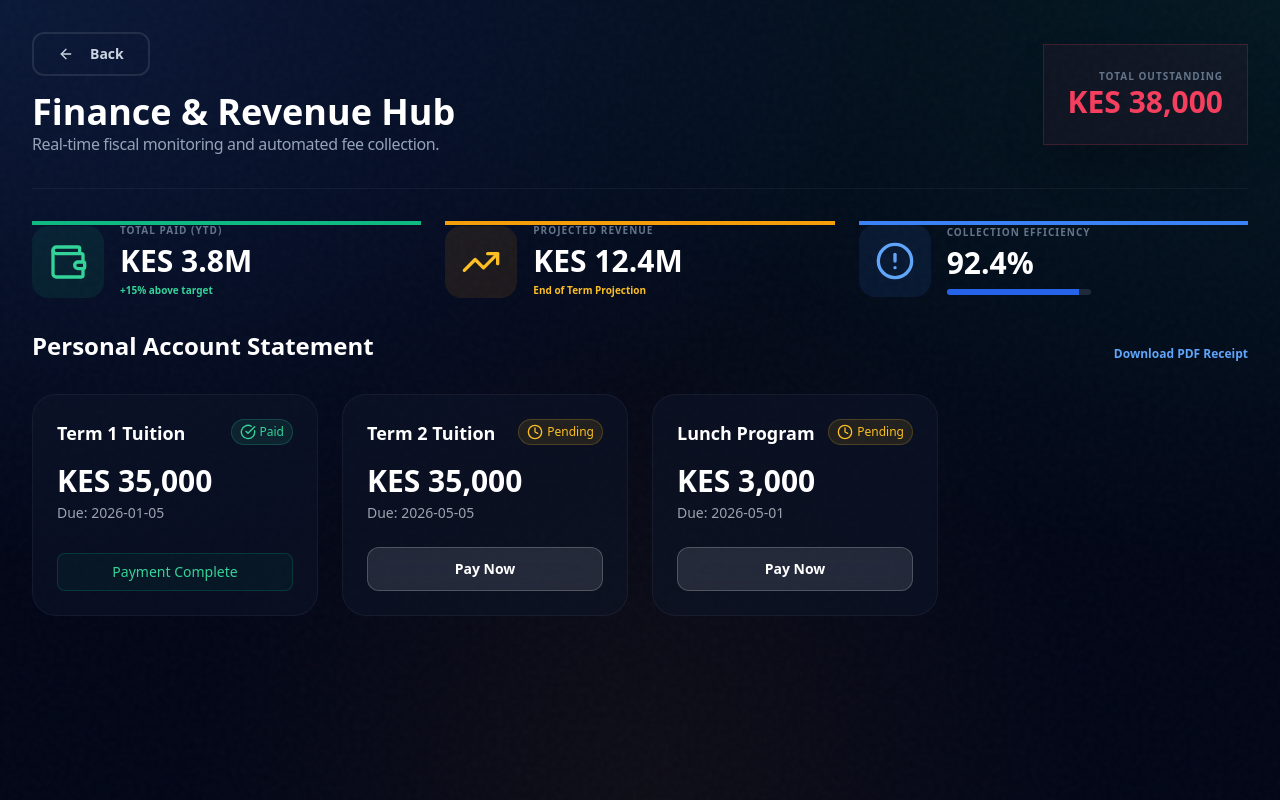
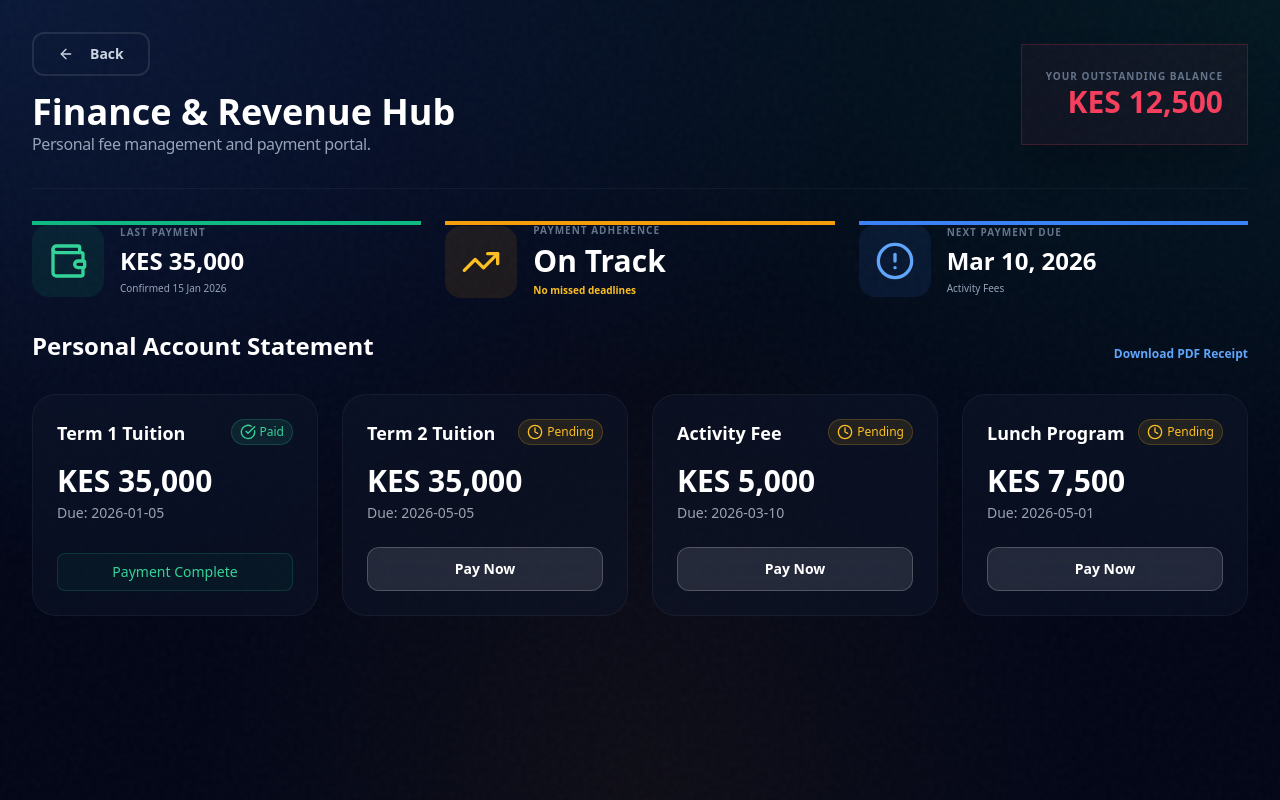
Before and after one commit to iannyakundi468-coder/School-System, a React (Vite) app: page /finance in a window 1280 px wide. Built offline with nearby package versions, Linux system fonts and the light colour scheme.

Commit message:
feat: add FinancePage component with role-based UI for managing fees and payments.

```diff
--- a/src/pages/FinancePage.tsx
+++ b/src/pages/FinancePage.tsx
@@ -17,8 +17,8 @@ export const FinancePage = () => {
     const [fees, setFees] = useState([
         { id: 1, title: 'Term 1 Tuition', amount: 35000, dueDate: '2026-01-05', status: 'paid' },
         { id: 2, title: 'Term 2 Tuition', amount: 35000, dueDate: '2026-05-05', status: 'pending' },
-
-        { id: 4, title: 'Lunch Program', amount: 3000, dueDate: '2026-05-01', status: 'pending' },
+        { id: 3, title: 'Activity Fee', amount: 5000, dueDate: '2026-03-10', status: 'pending' },
+        { id: 4, title: 'Lunch Program', amount: 7500, dueDate: '2026-05-01', status: 'pending' },
     ]);
 
     const handlePay = (fee: any) => {
@@ -29,16 +29,17 @@ export const FinancePage = () => {
     const handlePaymentSuccess = () => {
         if (selectedFee) {
             setFees(fees.map(f =>
-                f.title === selectedFee.title ? { ...f, status: 'paid' } : f
+                f.id === selectedFee.id ? { ...f, status: 'paid' } : f
             ));
         }
     };
 
     const totalDue = fees.reduce((acc, fee) => fee.status !== 'paid' ? acc + fee.amount : acc, 0);
+    const adminTotalOutstanding = 2450000; // Mock school-wide total for admin
 
     return (
         <div className="min-h-screen bg-mesh p-4 md:p-8">
-            <div className="max-w-7xl mx-auto space-y-8 animate-in">
+            <div className="max-w-7xl mx-auto space-y-8 animate-in text-white">
 
                 {/* Header */}
                 <div className="flex flex-col md:flex-row items-start md:items-center justify-between gap-6 pb-8 border-b border-white/5">
@@ -47,16 +48,24 @@ export const FinancePage = () => {
                             <ArrowLeft className="w-4 h-4 mr-2" /> Back
                         </Button>
                         <h1 className="text-3xl md:text-4xl font-bold text-white">Finance & Revenue Hub</h1>
-                        <p className="text-slate-400 font-medium tracking-tight">Real-time fiscal monitoring and automated fee collection.</p>
+                        <p className="text-slate-400 font-medium tracking-tight">
+                            {isAdmin ? 'Real-time institutional fiscal monitoring.' : 'Personal fee management and payment portal.'}
+                        </p>
                     </div>
                     <div className="text-right glass-card p-6 border-rose-500/20 bg-rose-500/5">
-                        <p className="text-[10px] font-bold text-slate-500 uppercase tracking-widest">Total Outstanding</p>
-                        <p className="text-3xl font-bold text-rose-500">KES {totalDue.toLocaleString()}</p>
+                        <p className="text-[10px] font-bold text-slate-500 uppercase tracking-widest">
+                            {isAdmin ? 'Total School Outstanding' : 'Your Outstanding Balance'}
+                        </p>
+                        <p className="text-3xl font-bold text-rose-500">
+                            KES {isAdmin ? adminTotalOutstanding.toLocaleString() : '12,500'}
+                        </p>
                     </div>
                 </div>
 
-                {/* Stats Grid */}
+                {/* Stats Grid - Role Based */}
                 <div className="grid grid-cols-1 md:grid-cols-3 gap-6">
+                    {isAdmin ? (
+                        <>
                             <div className="stat-card border-t-4 border-emerald-500">
                                 <div className="flex items-center gap-4">
                                     <div className="p-4 bg-emerald-500/10 rounded-2xl text-emerald-400">
@@ -97,6 +106,49 @@ export const FinancePage = () => {
                                     </div>
                                 </div>
                             </div>
+                        </>
+                    ) : (
+                        <>
+                            <div className="stat-card border-t-4 border-emerald-500">
+                                <div className="flex items-center gap-4">
+                                    <div className="p-4 bg-emerald-500/10 rounded-2xl text-emerald-400">
+                                        <Wallet className="w-10 h-10" />
+                                    </div>
+                                    <div>
+                                        <p className="text-[10px] font-bold text-slate-500 uppercase tracking-widest leading-none mb-2">Last Payment</p>
+                                        <p className="text-2xl font-bold text-white">KES 35,000</p>
+                                        <p className="text-[10px] text-slate-400 mt-1">Confirmed 15 Jan 2026</p>
+                                    </div>
+                                </div>
+                            </div>
+
+                            <div className="stat-card border-t-4 border-amber-500">
+                                <div className="flex items-center gap-4">
+                                    <div className="p-4 bg-amber-500/10 rounded-2xl text-amber-400">
+                                        <TrendingUp className="w-10 h-10" />
+                                    </div>
+                                    <div>
+                                        <p className="text-[10px] font-bold text-slate-500 uppercase tracking-widest leading-none mb-2">Payment Adherence</p>
+                                        <p className="text-3xl font-bold text-white">On Track</p>
+                                        <p className="text-[10px] text-amber-400 font-bold mt-1">No missed deadlines</p>
+                                    </div>
+                                </div>
+                            </div>
+
+                            <div className="stat-card border-t-4 border-blue-500">
+                                <div className="flex items-center gap-4">
+                                    <div className="p-4 bg-blue-500/10 rounded-2xl text-blue-400">
+                                        <AlertCircle className="w-10 h-10" />
+                                    </div>
+                                    <div>
+                                        <p className="text-[10px] font-bold text-slate-500 uppercase tracking-widest leading-none mb-2">Next Payment Due</p>
+                                        <p className="text-2xl font-bold text-white">Mar 10, 2026</p>
+                                        <p className="text-[10px] text-slate-400 mt-1">Activity Fees</p>
+                                    </div>
+                                </div>
+                            </div>
+                        </>
+                    )}
                 </div>
 
                 {/* Content Header */}
```
Lines whose indentation alone changed are shown as unchanged.
